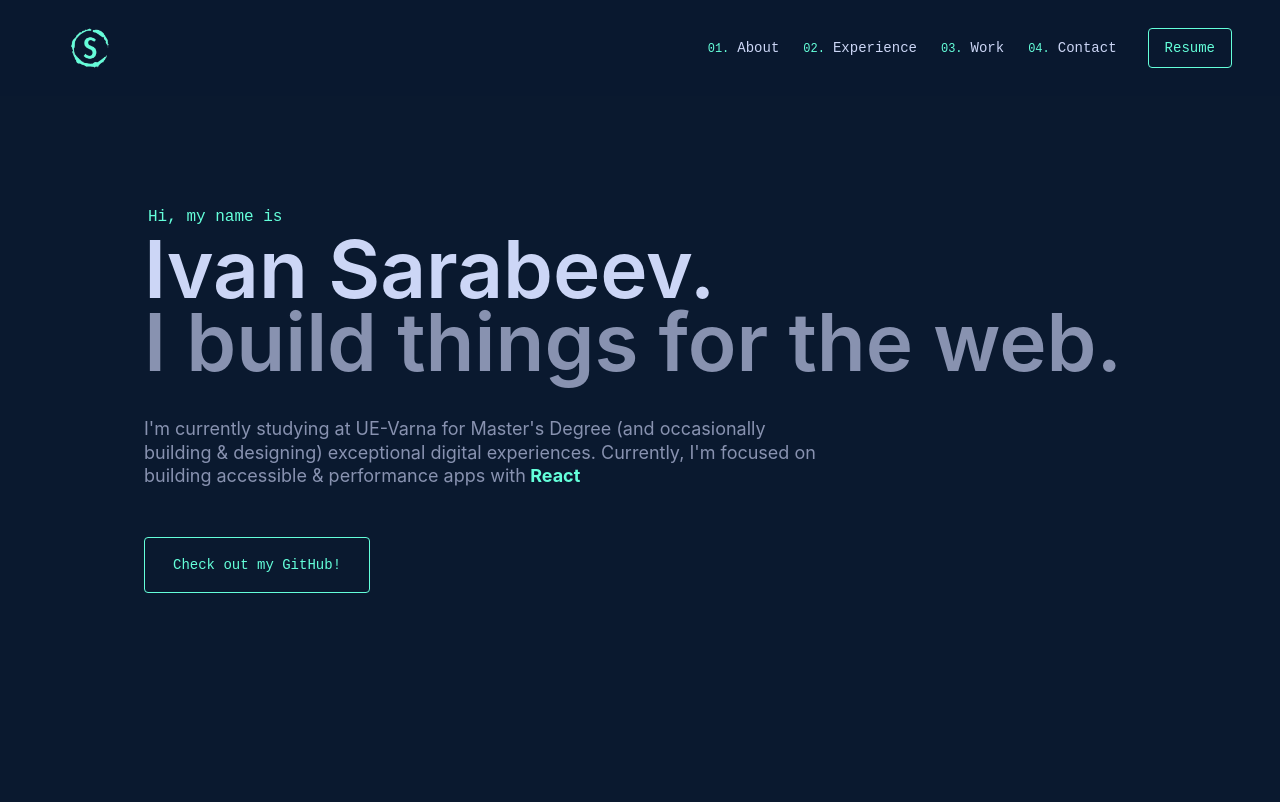
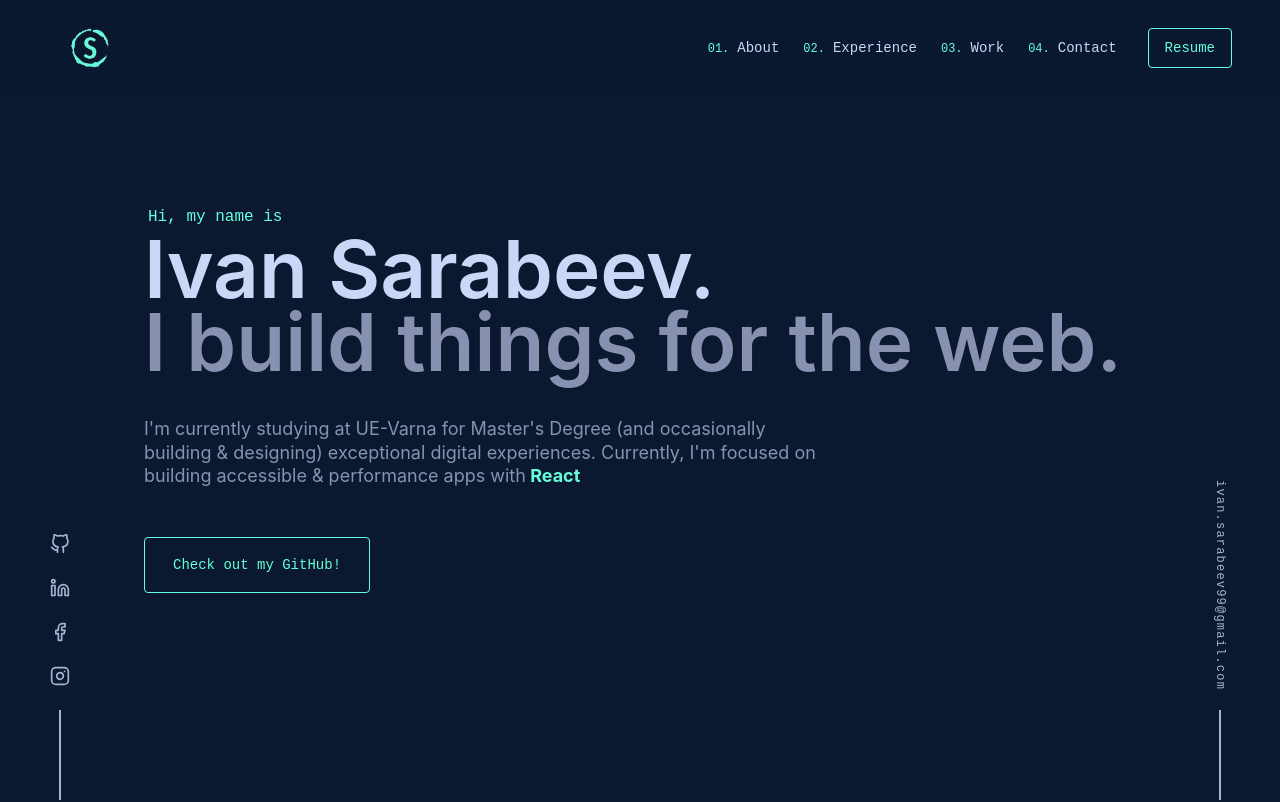
Before and after one commit to IvanSarabeev/Portfolio-v2, a React (Vite) app: page / in a window 1280 px wide. Shown: the top 802 px of the page. Built offline with nearby package versions, Linux system fonts and the light colour scheme.

Commit message:
build: side content & small style changes

```diff
--- /dev/null
+++ b/src/components/Content/SideMail.tsx
@@ -0,0 +1,15 @@
+
+const SideMail = () => {
+  return (
+    <div className="hidden md:block fixed z-10 right-5 lg:right-10 left-auto bottom-0 w-10 font-monts text-light-slate" aria-orientation="vertical">
+        <div className="relative flex flex-col items-center after:block after:content-[''] after:w-0.5 after:h-[90px] after:my-0 after:mx-auto after:bg-light-slate">
+            <a href="mailto:ivan.sarabeev99@gmail.com" aria-label="email"
+            className="regular-12 tracking-widest my-5 mx-auto writing-mode transition-all hover:text-green hover:-translate-y-1">
+                ivan.sarabeev99@gmail.com
+            </a>
+        </div>
+    </div>
+  )
+}
+
+export default SideMail
--- /dev/null
+++ b/src/components/Content/SocialBar.tsx
@@ -0,0 +1,25 @@
+import { socialLinks } from "constants/data"
+import { IconType } from "react-icons"
+
+const SocialBar = () => {
+  return (
+    <nav className="hidden md:block fixed z-10 left-5 lg:left-10 right-auto bottom-0 w-10 text-light-slate" aria-orientation="vertical">
+        <ul className="flex flex-col items-center justify-center list-none p-0 my-0 mx-auto after:block after:content-[''] after:w-0.5 after:h-[90px] after:my-0 after:mx-auto after:bg-light-slate">
+            {socialLinks.map((item) => {
+                const Icon:IconType = item.icon;
+                return (
+                    <li key={item.id} className="h-11 w-fit mx-auto">
+                        <a target="_blank" href={item.link} aria-label={item.title}
+                        rel="noopener referrer" className="size-fit">
+                            <Icon className="size-5 transition-all hover:text-green hover:-translate-y-1"/>
+                        </a>
+                        <span className="sr-only">{item.title}</span>
+                    </li>
+                )
+            })}
+        </ul>
+    </nav>
+  )
+}
+
+export default SocialBar
--- a/src/components/Layout/Layout.tsx
+++ b/src/components/Layout/Layout.tsx
@@ -1,3 +1,5 @@
+import SideMail from 'components/Content/SideMail';
+import SocialBar from 'components/Content/SocialBar';
 import Footer from 'components/Footer/Footer';
 import Header from 'components/Navigation/Header';
 
@@ -9,6 +11,8 @@ const Layout = ({children}:LayoutProps) => {
   return (
     <>
         <Header />
+        <SocialBar />
+        <SideMail />
         <main className='max-w-custom min-h-screen w-full my-0 mx-auto px-6 md:px-12 lg:px-24 xl:px-36'>
             {children}
         </main>
--- a/src/index.css
+++ b/src/index.css
@@ -232,6 +232,10 @@
   .project-headings {
     font-size: clamp(24px, 5vw, 28px);
   }
+
+  .writing-mode {
+    writing-mode: vertical-rl;
+  }
 }
 
 *,*::before,*::after {
```
